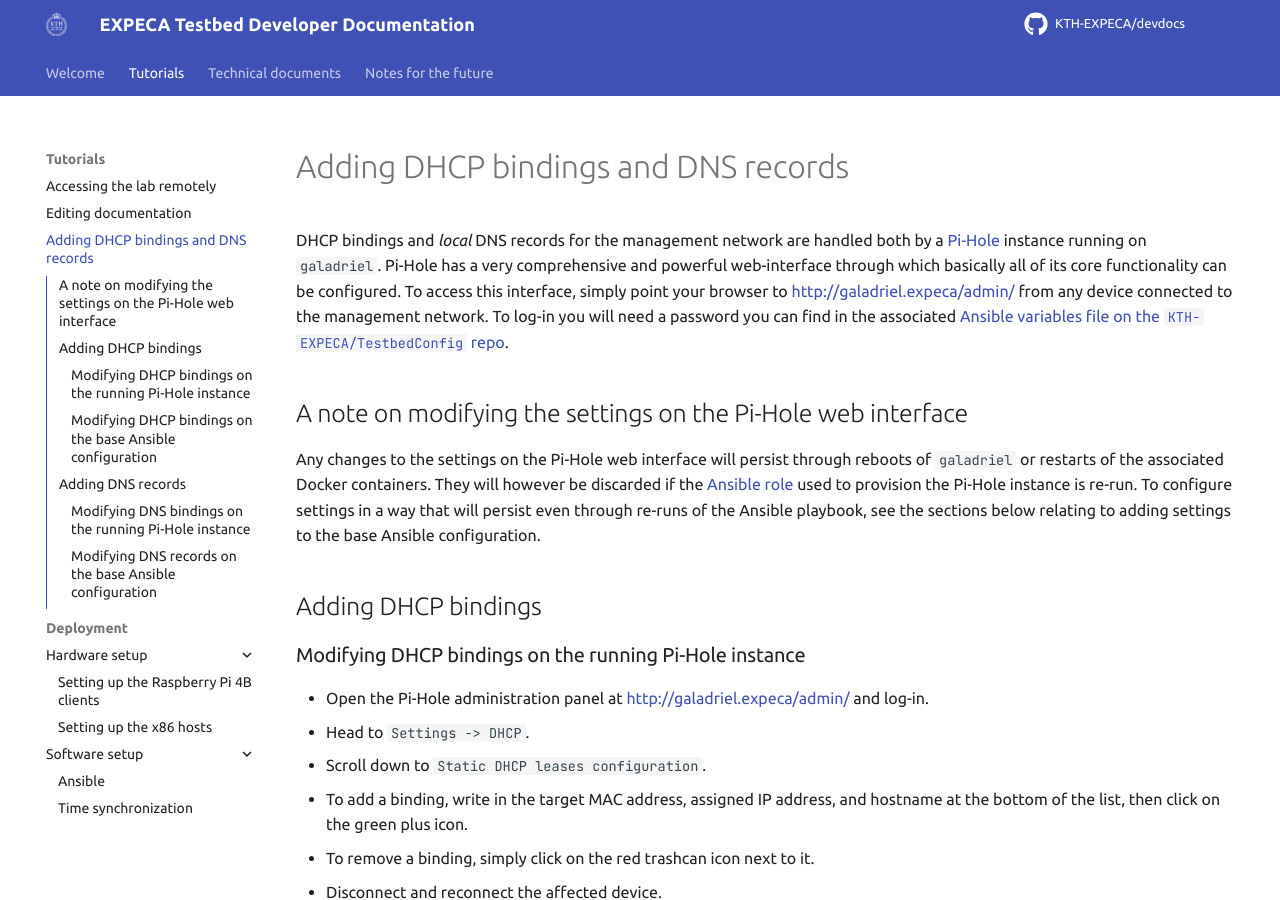
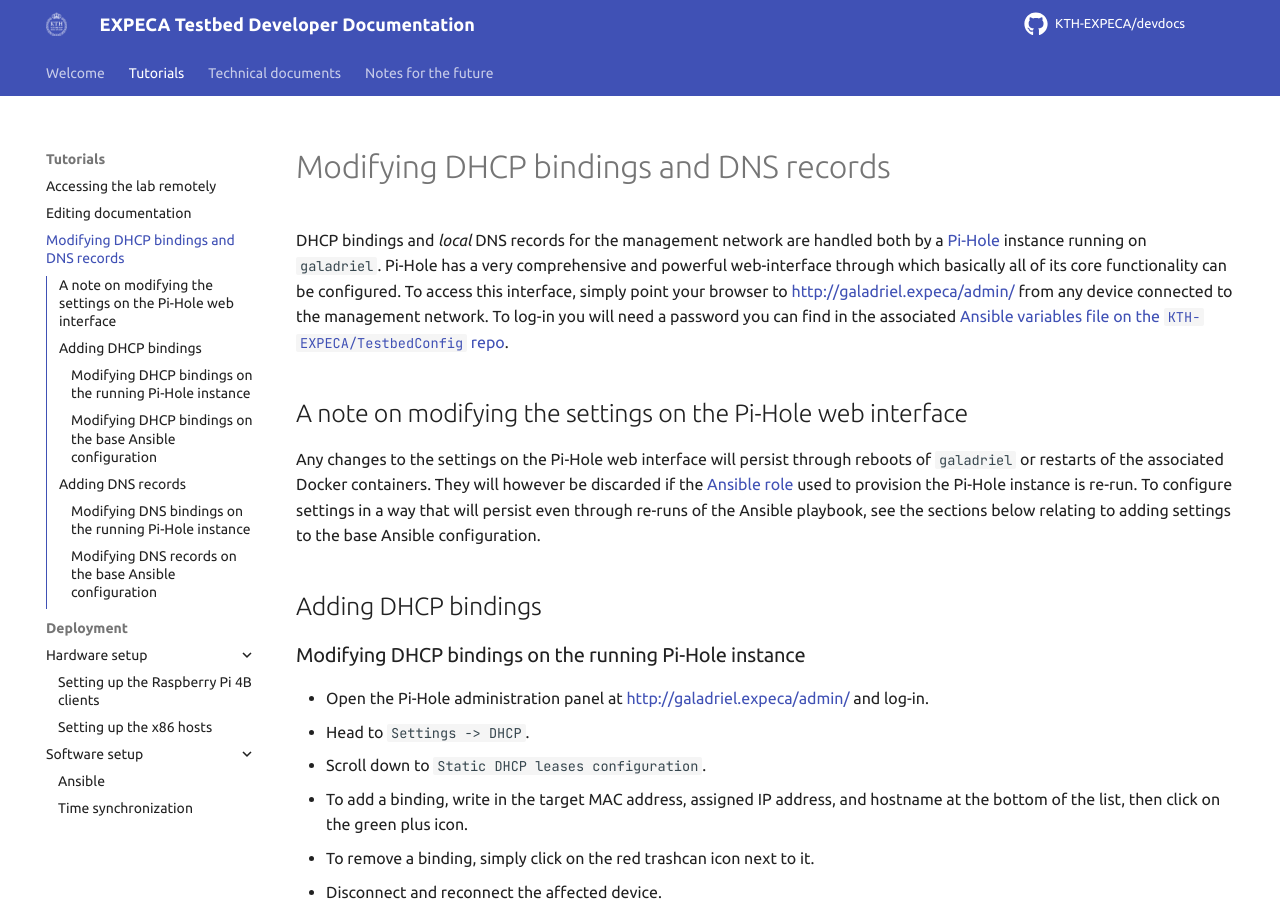
Before and after one commit to KTH-EXPECA/devdocs, an MkDocs documentation site: the page built from docs/tutorials/adding_dhcp_dns_bindings.md, in a window 1280 px wide and 900 px high. Built offline with MkDocs 1.6.1 and Material for MkDocs 9.7.7, drawn with Linux system fonts in a browser that asks for light colours; comment, search, counter and statistics services are not loaded.

```diff
--- a/docs/tutorials/adding_dhcp_dns_bindings.md
+++ b/docs/tutorials/adding_dhcp_dns_bindings.md
@@ -1,4 +1,4 @@
-# Adding DHCP bindings and DNS records
+# Modifying DHCP bindings and DNS records
 
 DHCP bindings and *local* DNS records for the management network are handled both by a [Pi-Hole](https://pi-hole.net/) instance running on `galadriel`.
 Pi-Hole has a very comprehensive and powerful web-interface through which basically all of its core functionality can be configured.
```
Also changed, not shown: docs/technical_documents/management_overview.md (+5 -0 lines).
